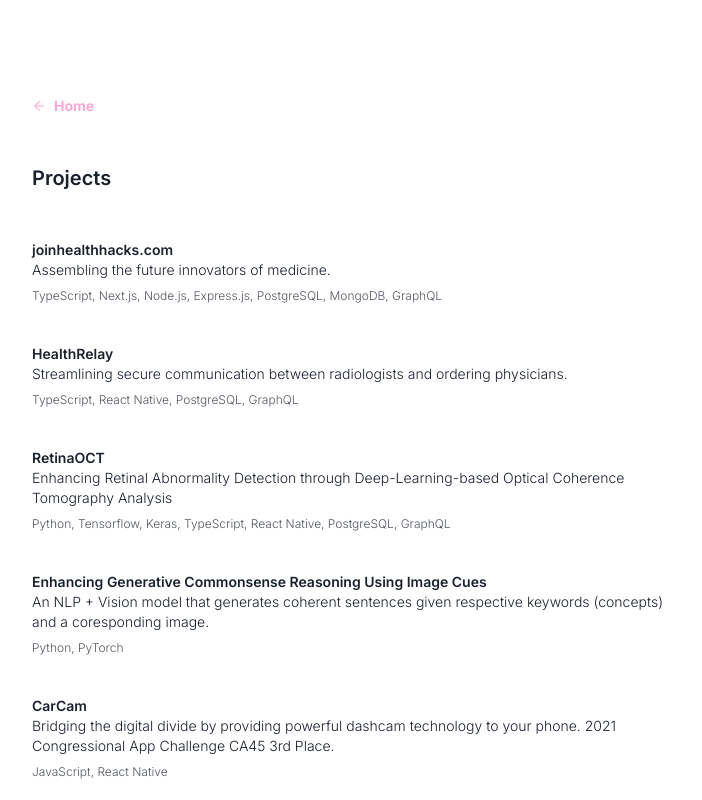
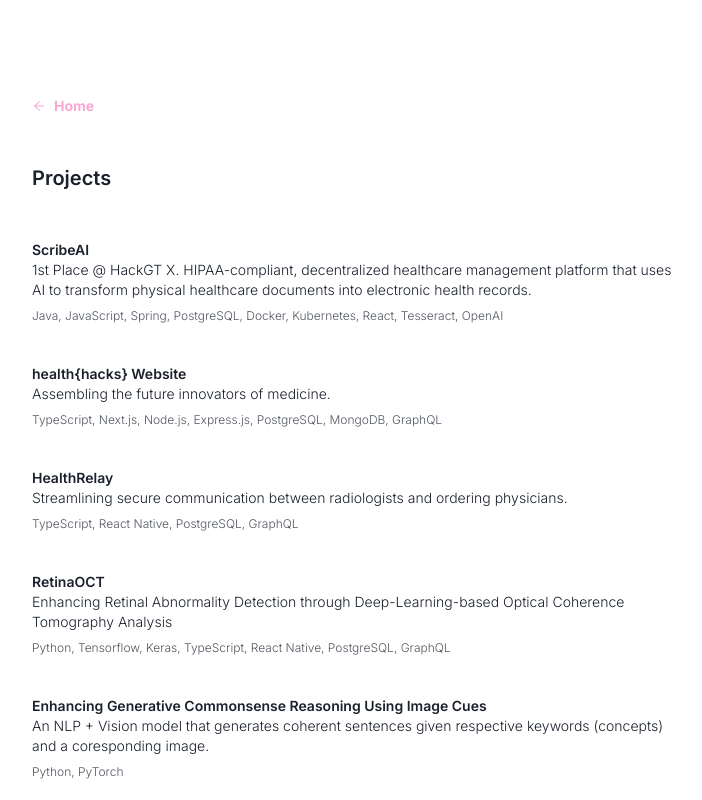
Before and after one commit to michaelhyi/personal-website, a Next.js app in the folder client/: page /projects in a window 1280 px wide. Shown: the top 800 px of the page, without its empty margins (288-990 px from the left). Built offline with nearby package versions, Linux system fonts and the light colour scheme.

Commit message:
feat(projects): added scribeai (#57) [MYC-74]

```diff
--- a/client/src/components/ProjectCard.tsx
+++ b/client/src/components/ProjectCard.tsx
@@ -16,7 +16,7 @@
       className="flex sm:flex-col md:flex-row gap-4 cursor-pointer duration-500 hover:opacity-50"
       href={href}
     >
-      {img && <Image src={img} alt={name} width={160} height={120} />}
+      {img && <Image src={img} alt={name} width={200} height={120} />}
       <div>
         <div className="font-semibold">{name}</div>
         <div>{desc}</div>
--- a/client/src/data/projects.ts
+++ b/client/src/data/projects.ts
@@ -1,6 +1,13 @@
 export const projects = [
   {
-    name: "joinhealthhacks.com",
+    name: "ScribeAI",
+    desc: "1st Place @ HackGT X. HIPAA-compliant, decentralized healthcare management platform that uses AI to transform physical healthcare documents into electronic health records.",
+    tech: "Java, JavaScript, Spring, PostgreSQL, Docker, Kubernetes, React, Tesseract, OpenAI",
+    href: "https://devpost.com/software/scribeai",
+    img: "/projects/scribeai.png",
+  },
+  {
+    name: "health{hacks} Website",
     desc: "Assembling the future innovators of medicine.",
     tech: "TypeScript, Next.js, Node.js, Express.js, PostgreSQL, MongoDB, GraphQL",
     href: "https://www.joinhealthhacks.com/",
@@ -10,7 +17,7 @@
     name: "HealthRelay",
     desc: "Streamlining secure communication between radiologists and ordering physicians.",
     tech: "TypeScript, React Native, PostgreSQL, GraphQL",
-    href: "https://www.healthrelay.tech/",
+    href: "https://healthrelay.vercel.app/",
     img: "/projects/healthrelay.png",
   },
   {
```
Also changed, not shown: client/public/projects/scribeai.png (added), 1 other file (tests, documents, lock files or other folders).
